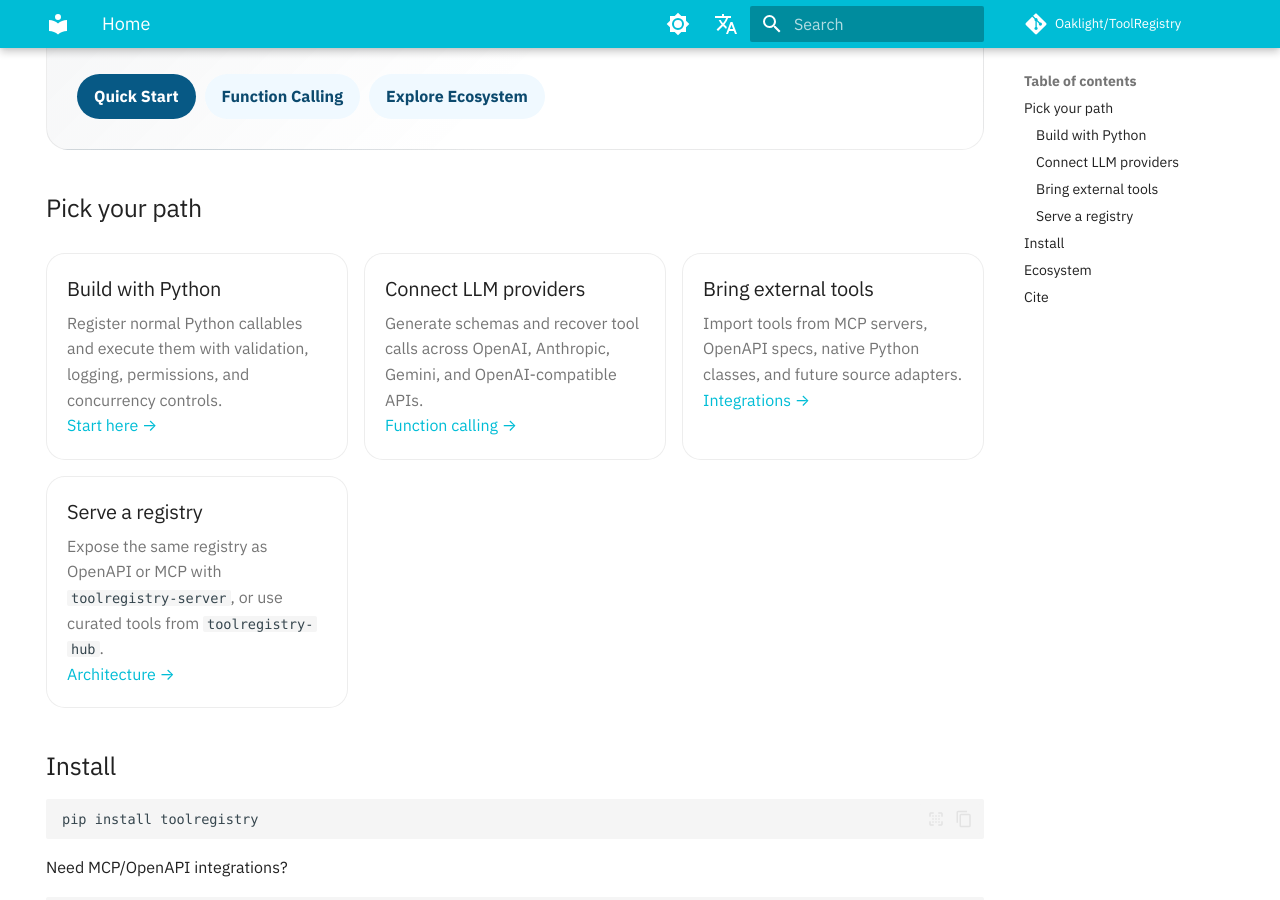
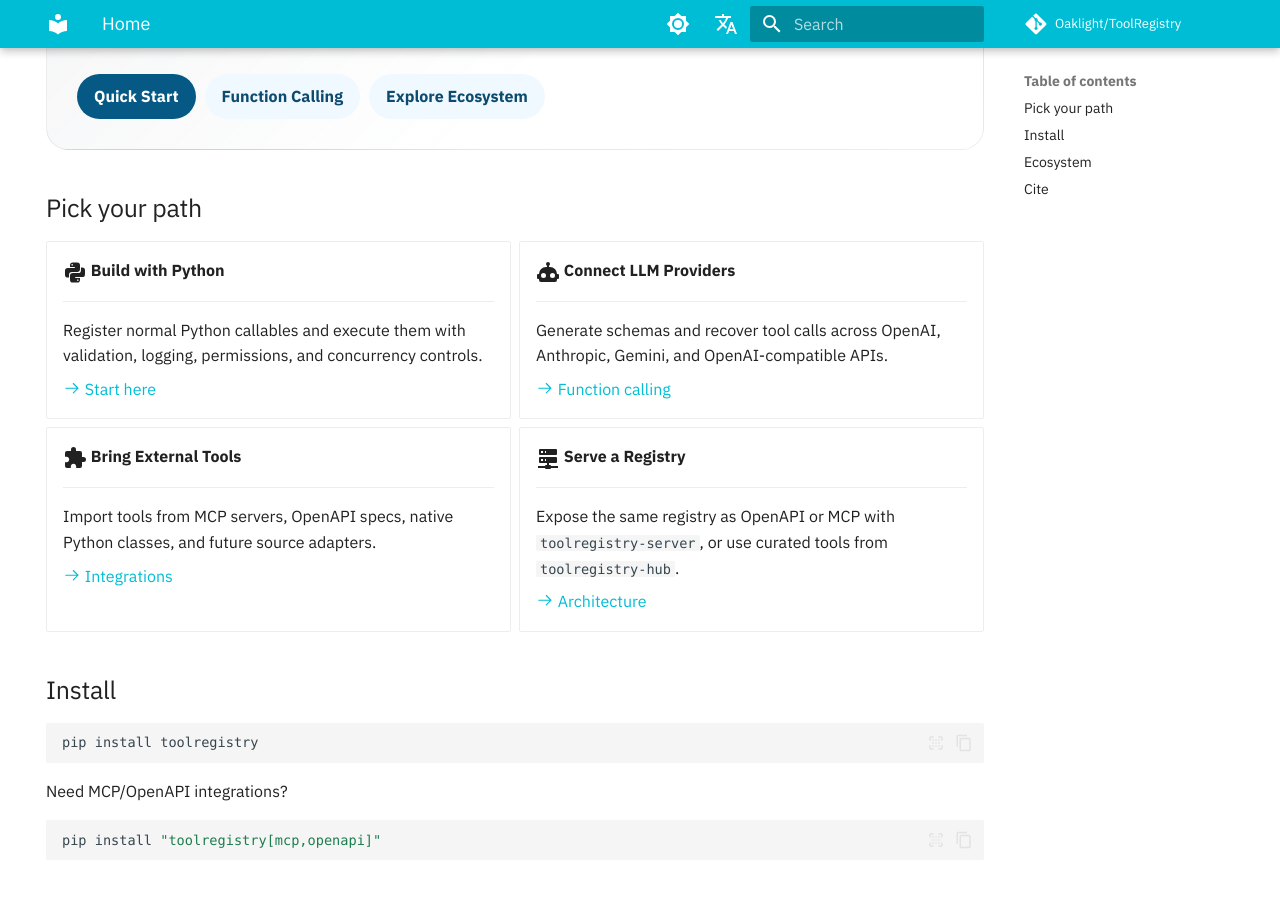
Before and after one commit to Oaklight/ToolRegistry, an MkDocs documentation site: the page built from docs/index.md, in a window 1280 px wide and 900 px high, scrolled down 451 px, cut to the strip 0-900 px from the top of the window. Built offline with MkDocs 1.6.1 and Material for MkDocs 9.7.7, drawn with Linux system fonts in a browser that asks for light colours; some web fonts are replaced; comment, search, counter and statistics services are not loaded; grey boxes are pictures that could not be loaded.

Commit message:
docs: enable pymdownx.emoji, convert grid cards with icons

```diff
--- a/docs/index.md
+++ b/docs/index.md
@@ -31,35 +31,39 @@ hide:
 
 ## Pick your path
 
-<div class="tr-grid" markdown>
+<div class="grid cards" markdown>
 
-<div class="tr-card" markdown>
-### Build with Python
-Register normal Python callables and execute them with validation, logging, permissions, and concurrency controls.
+-   :material-language-python:{ .lg .middle } **Build with Python**
 
-[Start here →](usage/basics.md)
-</div>
+    ---
 
-<div class="tr-card" markdown>
-### Connect LLM providers
-Generate schemas and recover tool calls across OpenAI, Anthropic, Gemini, and OpenAI-compatible APIs.
+    Register normal Python callables and execute them with validation, logging, permissions, and concurrency controls.
 
-[Function calling →](usage/function_calling.md)
-</div>
+    [:octicons-arrow-right-24: Start here](usage/basics.md)
 
-<div class="tr-card" markdown>
-### Bring external tools
-Import tools from MCP servers, OpenAPI specs, native Python classes, and future source adapters.
+-   :material-robot:{ .lg .middle } **Connect LLM Providers**
 
-[Integrations →](usage/integrations/mcp.md)
-</div>
+    ---
 
-<div class="tr-card" markdown>
-### Serve a registry
-Expose the same registry as OpenAPI or MCP with `toolregistry-server`, or use curated tools from `toolregistry-hub`.
+    Generate schemas and recover tool calls across OpenAI, Anthropic, Gemini, and OpenAI-compatible APIs.
 
-[Architecture →](architecture/overview.md)
-</div>
+    [:octicons-arrow-right-24: Function calling](usage/function_calling.md)
+
+-   :material-puzzle:{ .lg .middle } **Bring External Tools**
+
+    ---
+
+    Import tools from MCP servers, OpenAPI specs, native Python classes, and future source adapters.
+
+    [:octicons-arrow-right-24: Integrations](usage/integrations/mcp.md)
+
+-   :material-server-network:{ .lg .middle } **Serve a Registry**
+
+    ---
+
+    Expose the same registry as OpenAPI or MCP with `toolregistry-server`, or use curated tools from `toolregistry-hub`.
+
+    [:octicons-arrow-right-24: Architecture](architecture/overview.md)
 
 </div>
 
--- a/mkdocs.yml
+++ b/mkdocs.yml
@@ -161,6 +161,9 @@ markdown_extensions:
   - pymdownx.tabbed:
       alternate_style: true
   - attr_list
+  - pymdownx.emoji:
+      emoji_index: !!python/name:material.extensions.emoji.twemoji
+      emoji_generator: !!python/name:material.extensions.emoji.to_svg
   - md_in_html
   - toc:
       permalink: true
```
